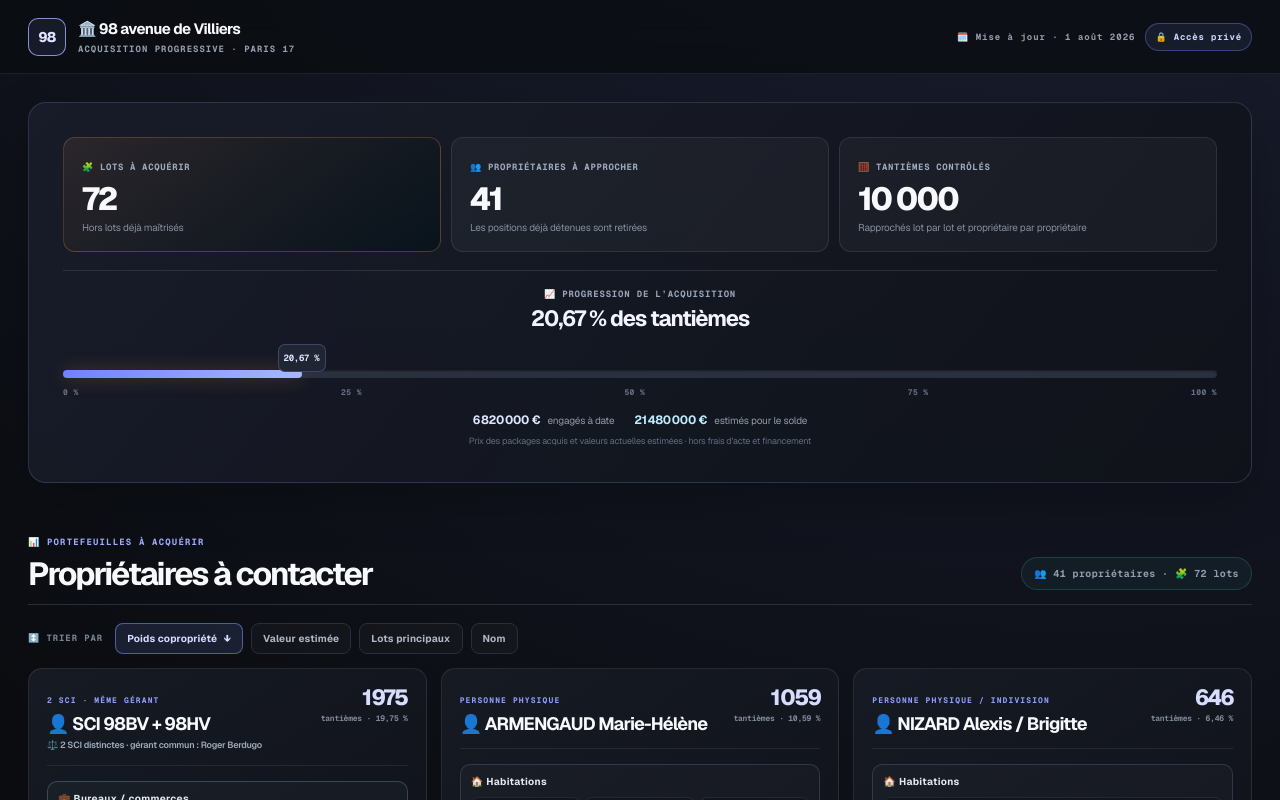
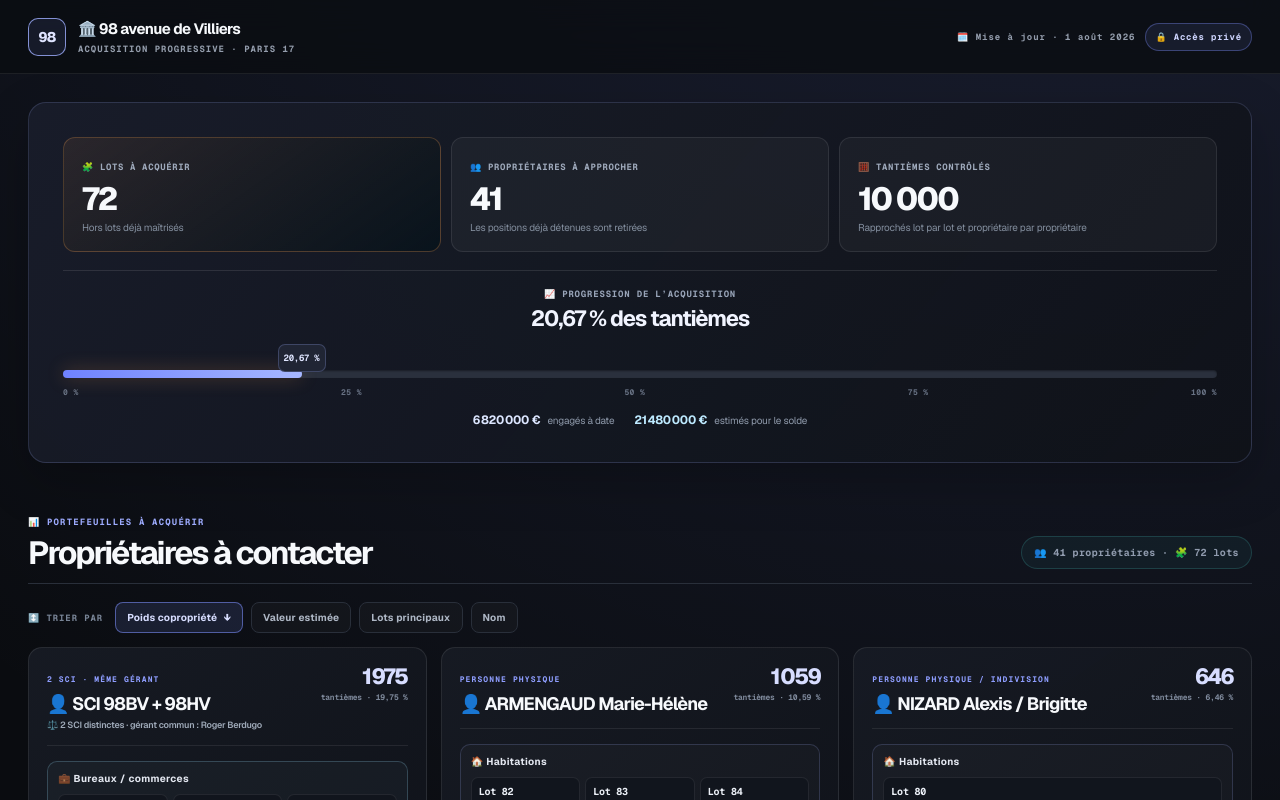
Before and after one commit to dim75017/villiers-98-dashboard, a Next.js app: page / in a window 1280 px wide. Shown: the top 800 px of the page. Built offline with nearby package versions, Linux system fonts and the light colour scheme.

Commit message:
chore: remove progress disclaimer

```diff
--- a/app/page.tsx
+++ b/app/page.tsx
@@ -248,7 +248,7 @@ export default function Home() {
           <article><small>👥 Propriétaires à approcher</small><strong>{ownerGroups.length}</strong><p>Les positions déjà détenues sont retirées</p></article>
           <article><small>🧮 Tantièmes contrôlés</small><strong>10 000</strong><p>Rapprochés lot par lot et propriétaire par propriétaire</p></article>
         </div>
-        <div className="ownership-progress"><div className="progress-copy"><span>📈 Progression de l’acquisition</span><strong>{pct(ownedShare)} des tantièmes</strong></div><div className="progress-visual" aria-label={`${pct(ownedShare)} des tantièmes déjà maîtrisés`}><div className="progress-track"><i style={{ width: `${ownedShare * 100}%` }} /><b style={{ left: `${ownedShare * 100}%` }}>{pct(ownedShare)}</b></div><div className="progress-scale"><span>0 %</span><span>25 %</span><span>50 %</span><span>75 %</span><span>100 %</span></div></div><div className="progress-finance"><span><b>{money(fundsCommittedToDate)}</b> engagés à date</span><span><b>{money(estimatedRemainingAcquisition)}</b> estimés pour le solde</span><small>Prix des packages acquis et valeurs actuelles estimées · hors frais d’acte et financement</small></div></div>
+        <div className="ownership-progress"><div className="progress-copy"><span>📈 Progression de l’acquisition</span><strong>{pct(ownedShare)} des tantièmes</strong></div><div className="progress-visual" aria-label={`${pct(ownedShare)} des tantièmes déjà maîtrisés`}><div className="progress-track"><i style={{ width: `${ownedShare * 100}%` }} /><b style={{ left: `${ownedShare * 100}%` }}>{pct(ownedShare)}</b></div><div className="progress-scale"><span>0 %</span><span>25 %</span><span>50 %</span><span>75 %</span><span>100 %</span></div></div><div className="progress-finance"><span><b>{money(fundsCommittedToDate)}</b> engagés à date</span><span><b>{money(estimatedRemainingAcquisition)}</b> estimés pour le solde</span></div></div>
       </section>
 
       <section className="section lots-section">
```
